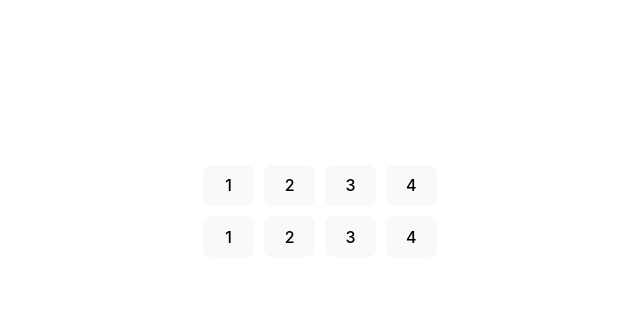
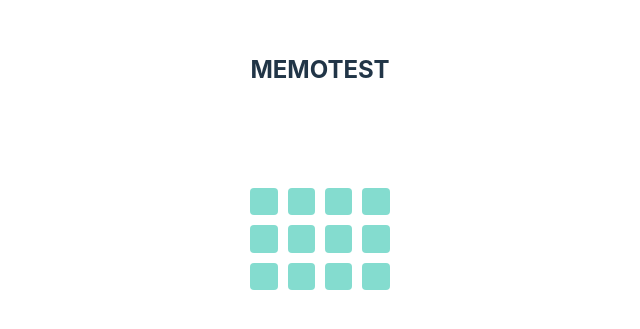
Before and after one commit to fromero34/unq-ui--Fernando-Romero--trabajo-final, a React (Vite) app in the folder Memotest/: page / in a window 1280 px wide. Shown: the part 189-518 px from the top of the page, without its empty margins (320-960 px from the left). Built offline with nearby package versions, Linux system fonts and the light colour scheme.

Commit message:
Efecto flip y cambiando nums por emojis

```diff
--- a/Memotest/src/App.jsx
+++ b/Memotest/src/App.jsx
@@ -3,13 +3,15 @@ import './App.css'
 import Pieza from './components/Pieza'
 import Tablero from './components/Tablero'
 
-const emoji = [...'🍇🍊🍋🍎🍐🥥']
-const piezasMemo = [1,2,3,4,1,2,3,4]
+const emoji = [...'🍇🍊🍋🍎🍐🥥',...'🍇🍊🍋🍎🍐🥥']
 
 function App() {
 
   return (
-    <Tablero piezas={piezasMemo} />
+    <div>
+    <h2> MEMOTEST </h2>
+    <Tablero piezas={emoji} />
+    </div>
   )
 }
 
--- a/Memotest/src/components/Pieza.jsx
+++ b/Memotest/src/components/Pieza.jsx
@@ -3,7 +3,14 @@ import './Pieza.css'
 const Pieza = ({valor}) => {
 
     return (
-    <button> {valor} </button>
+    <div className='pieza'>
+        <div className={`pieza-interna ${false && 'pieza-girada'}`}>
+            <div className='pieza-frente'> </div>
+            <div className='pieza-dorso'>
+                {valor}
+            </div>
+        </div>
+    </div>
     )
 }
 
```
